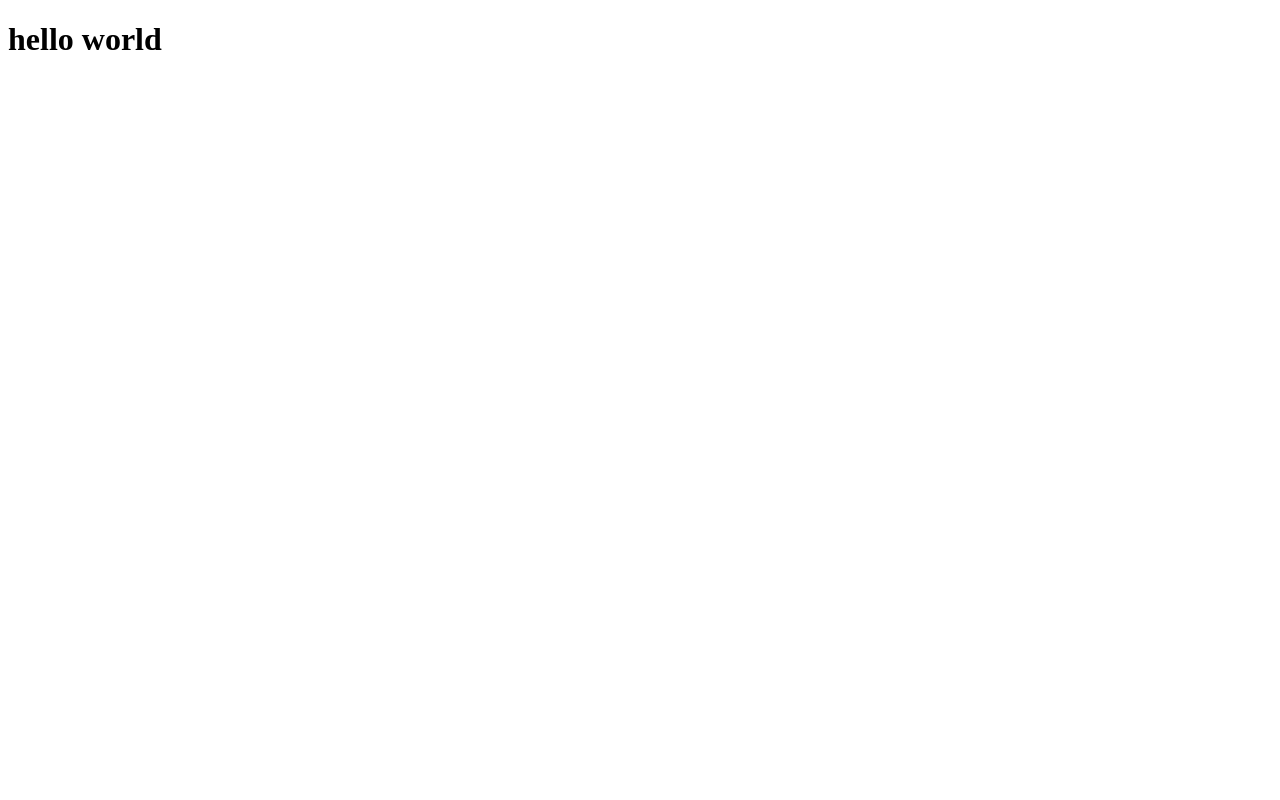
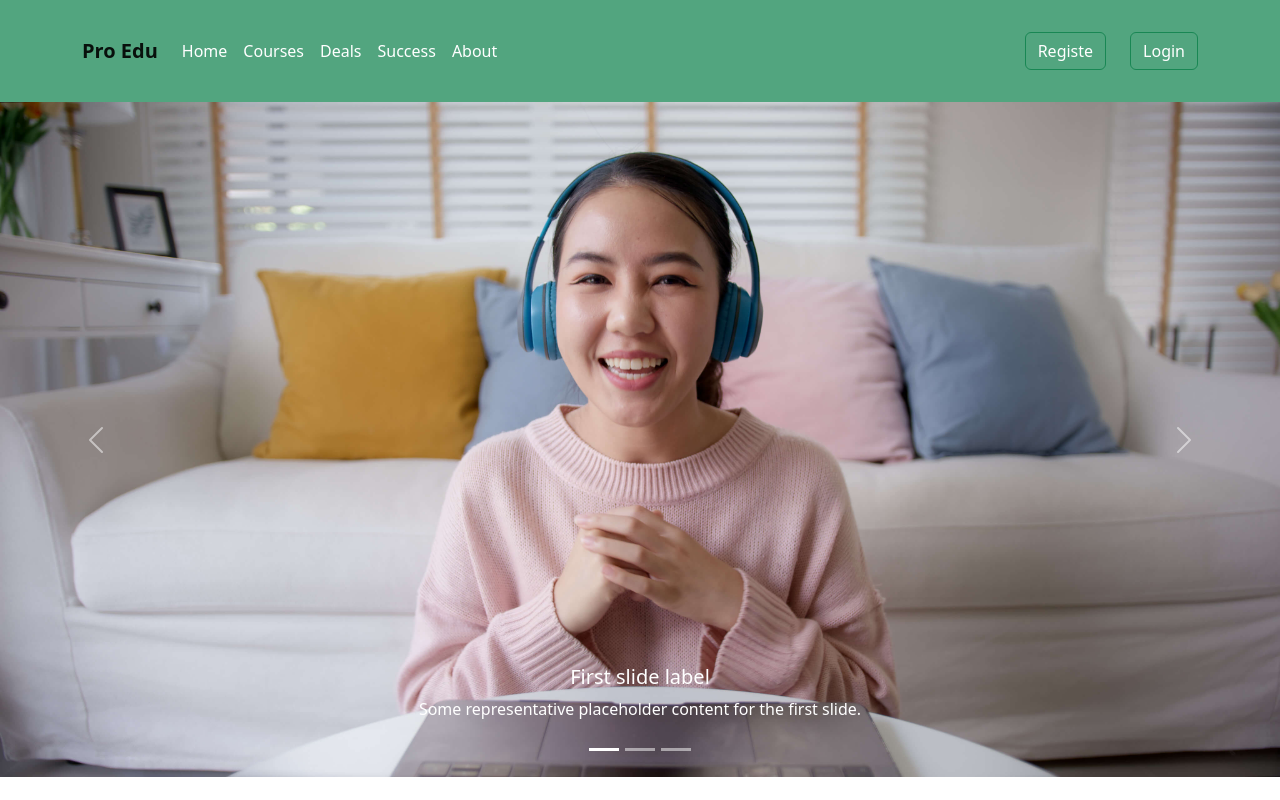
Before and after one commit to Evenbabu/3rd-Assignment, a plain HTML site: page index.html in a window 1280 px wide. Drawn offline with nearby package versions, Linux system fonts and the light colour scheme.

Commit message:
navbar ready

```diff
--- a/index.html
+++ b/index.html
@@ -6,12 +6,102 @@
     <meta http-equiv="X-UA-Compatible" content="IE=edge">
     <meta name="viewport" content="width=device-width, initial-scale=1.0">
     <title>Edtech</title>
+    <!-- bootstrap link cdn -->
+    <link href="https://cdn.jsdelivr.net/npm/bootstrap@5.2.0/dist/css/bootstrap.min.css" rel="stylesheet"
+        integrity="sha384-gH2yIJqKdNHPEq0n4Mqa/HGKIhSkIHeL5AyhkYV8i59U5AR6csBvApHHNl/vI1Bx" crossorigin="anonymous">
 </head>
 
 <body>
-    <h1>hello world
+    <header>
+        <!-- navbar start -->
+        <nav>
+        <nav class="navbar navbar-expand-lg bg-success bg-opacity-75 ">
+            <div class="container">
+                <a class="navbar-brand fw-bold" href="#">Pro Edu</a>
+                <button class="navbar-toggler" type="button" data-bs-toggle="collapse"
+                    data-bs-target="#navbarSupportedContent" aria-controls="navbarSupportedContent"
+                    aria-expanded="false" aria-label="Toggle navigation">
+                    <span class="navbar-toggler-icon"></span>
+                </button>
+                <div class="collapse navbar-collapse" id="navbarSupportedContent">
+                    <ul class="navbar-nav me-auto mb-2 mb-lg-0">
+                        <li class="nav-item">
+                            <a class="nav-link active text-white" aria-current="page" href="#">Home</a>
+                        </li>
+                        <li class="nav-item">
+                            <a class="nav-link text-white" href="#">Courses</a>
+                        </li>
+                        <li class="nav-item">
+                            <a class="nav-link text-white" href="#">Deals</a>
+                        </li>
+                        <li class="nav-item">
+                            <a class="nav-link text-white" href="#">Success</a>
+                        </li>
+                        <li class="nav-item">
+                            <a class="nav-link text-white" href="#">About</a>
+                        </li>
 
-    </h1>
+
+                    </ul>
+                    <button class="btn btn-outline-success m-4 text-white" type="submit">Registe</button>
+                    <button class="btn btn-outline-success text-white" type="submit">Login</button>
+
+                </div>
+            </div>
+        </nav></nav>
+        <!-- nav end -->
+        <!-- slider start -->
+        <div id="carouselExampleCaptions" class="carousel slide" data-bs-ride="false">
+            <div class="carousel-indicators">
+              <button type="button" data-bs-target="#carouselExampleCaptions" data-bs-slide-to="0" class="active" aria-current="true" aria-label="Slide 1"></button>
+              <button type="button" data-bs-target="#carouselExampleCaptions" data-bs-slide-to="1" aria-label="Slide 2"></button>
+              <button type="button" data-bs-target="#carouselExampleCaptions" data-bs-slide-to="2" aria-label="Slide 3"></button>
+            </div>
+            <div class="carousel-inner">
+              <div class="carousel-item active">
+                <img src="/images/cover/cover-3.jpg" class="d-block w-100" alt="...">
+                <div class="carousel-caption d-none d-md-block">
+                  <h5>First slide label</h5>
+                  <p>Some representative placeholder content for the first slide.</p>
+                </div>
+              </div>
+              <div class="carousel-item">
+                <img src="/images/cover/cover-1.png" class="d-block w-100" alt="...">
+                <div class="carousel-caption d-none d-md-block">
+                  <h5>Second slide label</h5>
+                  <p>Some representative placeholder content for the second slide.</p>
+                </div>
+              </div>
+              <div class="carousel-item">
+                <img src="/images/cover/cover-2.jpg" class="d-block w-100" alt="...">
+                <div class="carousel-caption d-none d-md-block">
+                  <h5>Third slide label</h5>
+                  <p>Some representative placeholder content for the third slide.</p>
+                </div>
+              </div>
+            </div>
+            <button class="carousel-control-prev" type="button" data-bs-target="#carouselExampleCaptions" data-bs-slide="prev">
+              <span class="carousel-control-prev-icon" aria-hidden="true"></span>
+              <span class="visually-hidden">Previous</span>
+            </button>
+            <button class="carousel-control-next" type="button" data-bs-target="#carouselExampleCaptions" data-bs-slide="next">
+              <span class="carousel-control-next-icon" aria-hidden="true"></span>
+              <span class="visually-hidden">Next</span>
+            </button>
+          </div>
+
+    </header>
+    <main>
+
+
+    </main>
+    <footer>
+
+    </footer>
+    <!-- bootstrap script cdn -->
+    <script src="https://cdn.jsdelivr.net/npm/bootstrap@5.2.0/dist/js/bootstrap.bundle.min.js"
+        integrity="sha384-A3rJD856KowSb7dwlZdYEkO39Gagi7vIsF0jrRAoQmDKKtQBHUuLZ9AsSv4jD4Xa"
+        crossorigin="anonymous"></script>
 </body>
 
 </html>
```
